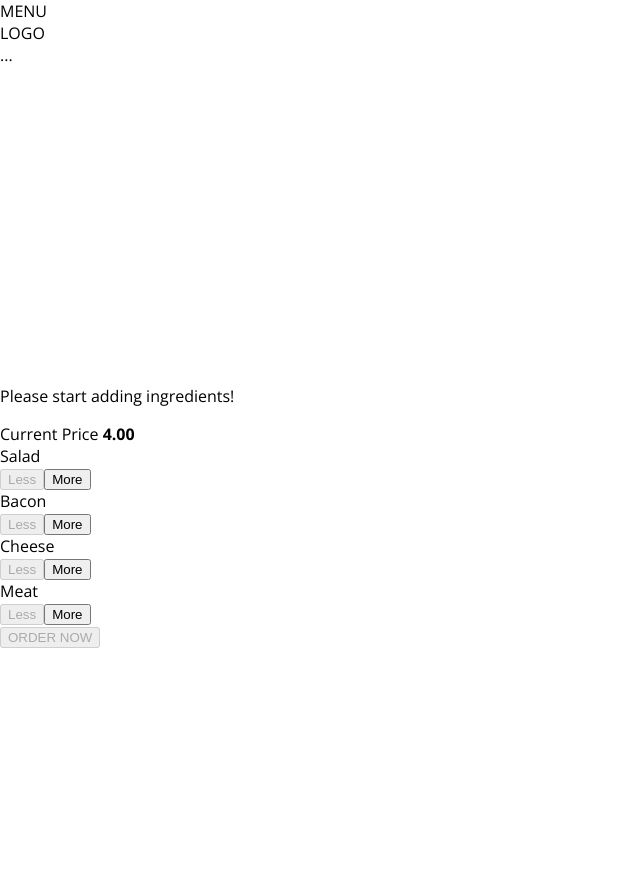
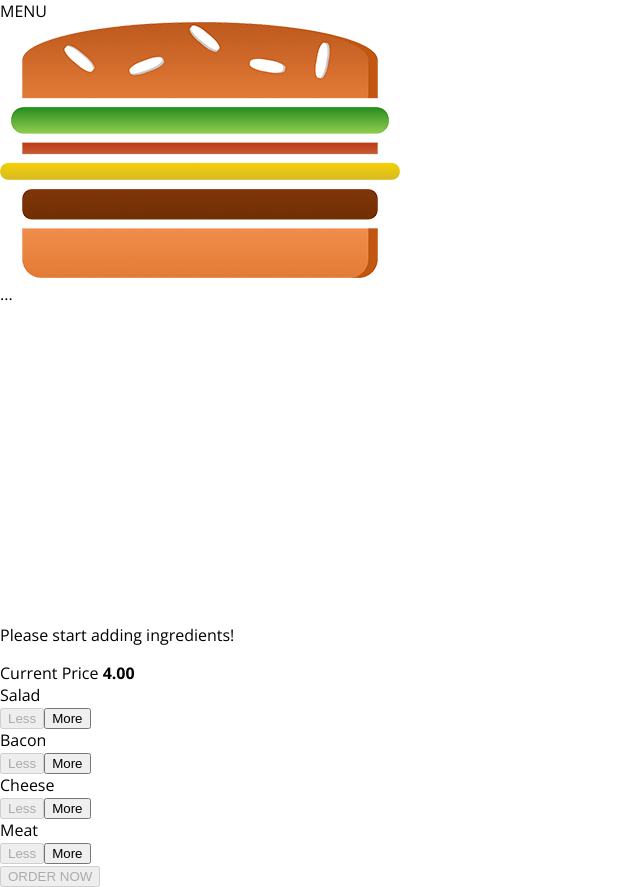
Before and after one commit to umitkaraogul/burger-builder, a React app: page / in a window 1280 px wide. Shown: the whole page, without its empty margins (0-640 px from the left). Before the commit the page ends 800 px from the top, so only its background shows below. Built offline with nearby package versions, Linux system fonts and the light colour scheme.

Commit message:
Logo added

```diff
--- /dev/null
+++ b/src/components/Logo/Logo.css
@@ -0,0 +1,12 @@
+.Logo {
+    background-color: white;
+    padding: 8px;
+    height: 80%;
+    box-sizing: border-box;
+    border-radius: 5px;
+
+}
+
+.Logo img {
+    height: 100%;
+}
--- /dev/null
+++ b/src/components/Logo/Logo.js
@@ -0,0 +1,13 @@
+import React from "react";
+
+import burgerLogo from '../../assets/images/burger-logo.png';
+
+import classes from './Logo.css'
+
+const logo=(props)=>(
+    <div className={classes.Logo}>
+        <img src={burgerLogo} alt="My burger" />
+    </div>
+)
+
+export default logo;
--- a/src/components/Navigation/Toolbar/Toolbar.js
+++ b/src/components/Navigation/Toolbar/Toolbar.js
@@ -1,11 +1,12 @@
 import React from 'react';
 
 import classes from './Toolbar.css';
+import Logo from '../../Logo/Logo';
 
 const toolbar=()=>(
     <header className={classes.Toolbar}>
         <div>MENU</div>
-        <div>LOGO</div>
+        <Logo />
         <nav>
             ...
         </nav>
```
Also changed, not shown: src/assets/images/burger-logo.png (added).
